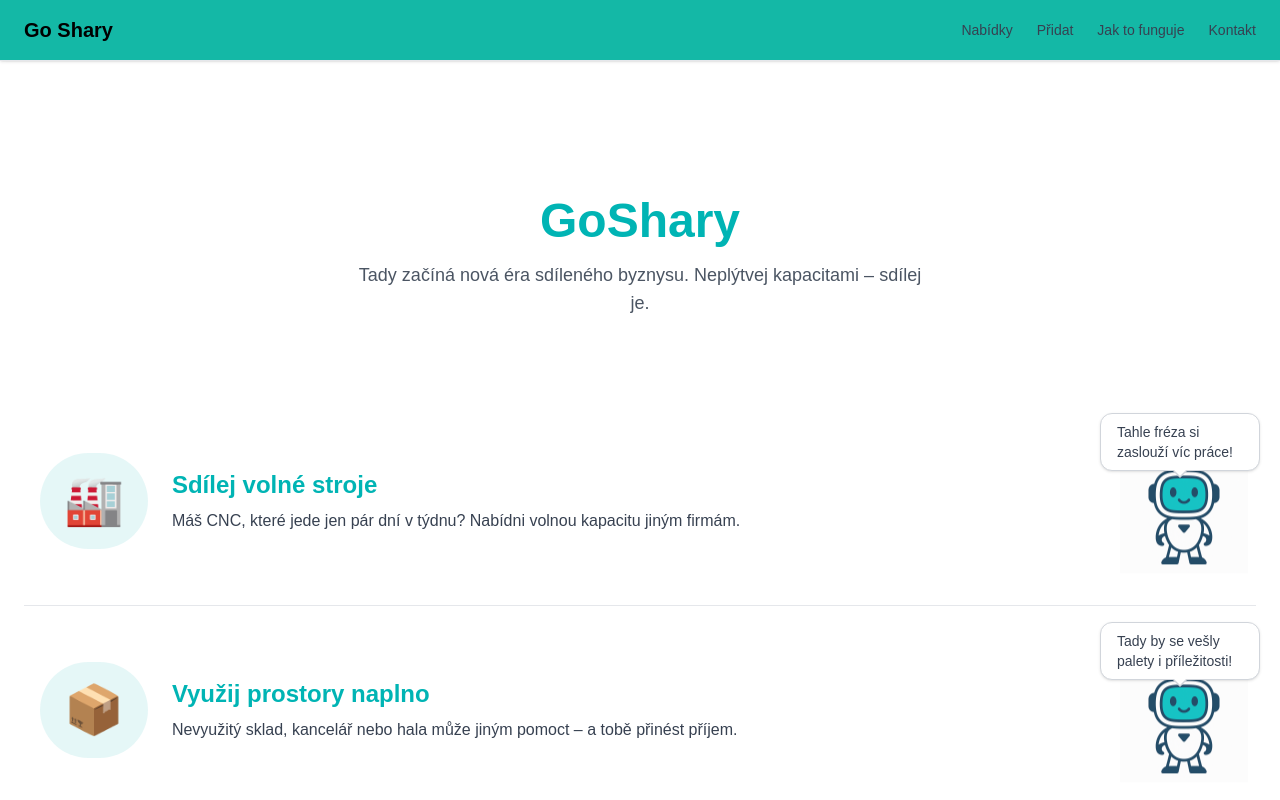
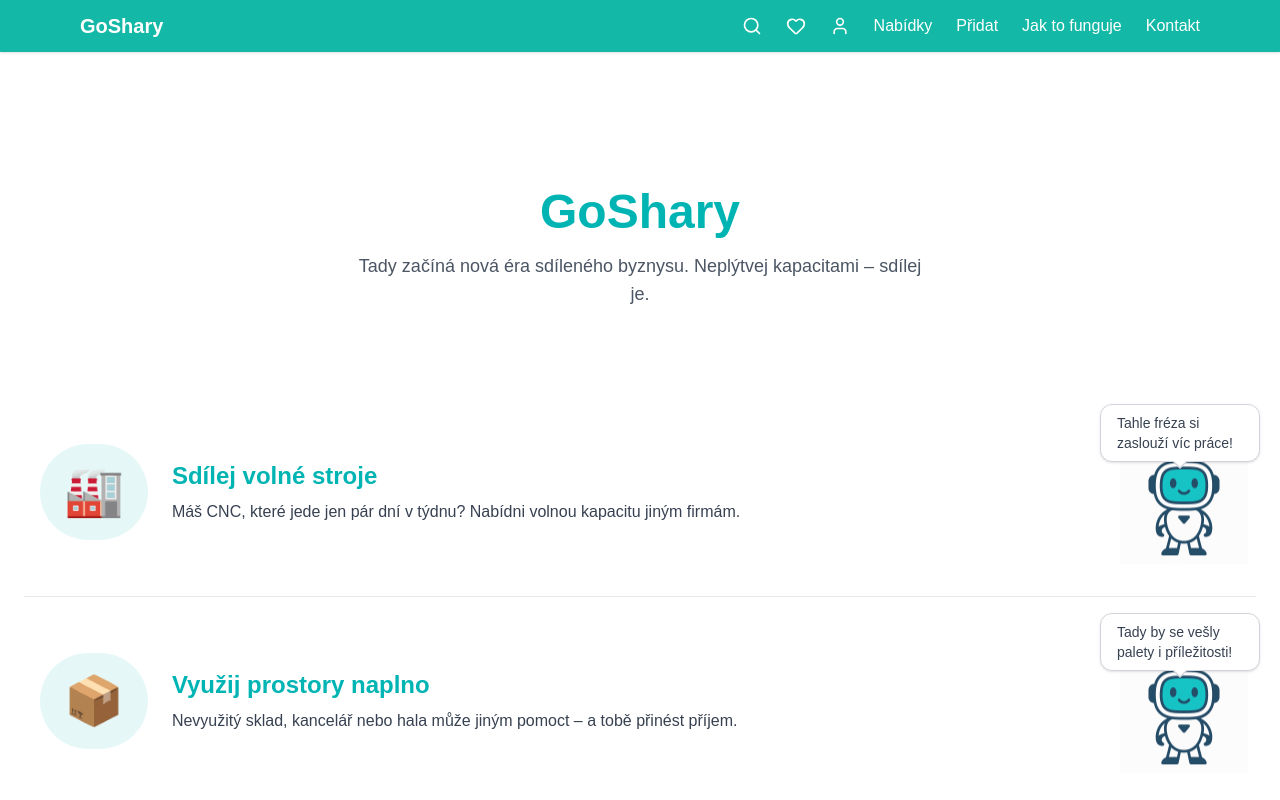
Before and after one commit to Tekier10/goshary, a Next.js app: page / in a window 1280 px wide. Shown: the top 800 px of the page. Built offline with nearby package versions, Linux system fonts and the light colour scheme; a web font is replaced by a local one.

Commit message:
Update Header.tsx

```diff
--- a/components/Header.tsx
+++ b/components/Header.tsx
@@ -1,37 +1,45 @@
-// components/Header.tsx – hlavní navigace s hamburger menu
+// components/Header.tsx – hlavní navigace s hamburger menu a ikonami s tooltipy
 
-import { useState } from 'react'; import Link from 'next/link'; import { Menu, X } from 'lucide-react'; // ikonky
+import { useState } from 'react'; import Link from 'next/link'; import { Menu, X, Search, Heart, User } from 'lucide-react';
 
-export default function Header() { const [open, setOpen] = useState(false);
+export default function Header() { const [isOpen, setIsOpen] = useState(false);
 
-const toggleMenu = () => setOpen(!open);
+return ( <header className="bg-teal-500 text-white shadow"> <div className="max-w-6xl mx-auto px-4 py-3 flex justify-between items-center"> <Link href="/"> <span className="text-white text-xl font-bold">GoShary</span> </Link>
 
-return ( <header className="flex items-center justify-between px-6 py-4 border-b bg-teal-500 text-white shadow sticky top-0 z-50"> <Link href="/"> <span className="text-xl font-bold text-black">Go Shary</span> </Link>
+<nav className="hidden md:flex items-center gap-6">
+      <Link href="/search" className="hover:text-gray-200" title="Vyhledávání">
+        <Search size={20} />
+      </Link>
+      <Link href="/favorites" className="hover:text-gray-200" title="Oblíbené">
+        <Heart size={20} />
+      </Link>
+      <Link href="/login" className="hover:text-gray-200" title="Přihlášení">
+        <User size={20} />
+      </Link>
+      <Link href="/nabidky" className="hover:text-gray-200">Nabídky</Link>
+      <Link href="/pridat" className="hover:text-gray-200">Přidat</Link>
+      <Link href="/jak-to-funguje" className="hover:text-gray-200">Jak to funguje</Link>
+      <Link href="/kontakt" className="hover:text-gray-200">Kontakt</Link>
+    </nav>
 
-<nav className="hidden md:flex gap-6 text-sm font-medium text-gray-700">
-    <Link href="/nabidky">Nabídky</Link>
-    <Link href="/pridat">Přidat</Link>
-    <Link href="/jak-to-funguje">Jak to funguje</Link>
-    <Link href="/kontakt">Kontakt</Link>
-  </nav>
+    <button
+      onClick={() => setIsOpen(!isOpen)}
+      className="md:hidden text-white"
+      aria-label="Menu"
+    >
+      {isOpen ? <X size={24} /> : <Menu size={24} />}
+    </button>
+  </div>
 
-  <button
-    className="md:hidden text-gray-700"
-    onClick={toggleMenu}
-    aria-label="Otevřít menu"
-  >
-    {open ? <X size={24} /> : <Menu size={24} />}
-  </button>
-
-  {/* Mobile menu */}
-  {open && (
-    <div className="absolute top-full left-0 w-full bg-white shadow-md border-t md:hidden">
-      <nav className="flex flex-col gap-4 p-4 text-sm text-gray-700">
-        <Link href="/nabidky" onClick={toggleMenu}>Nabídky</Link>
-        <Link href="/pridat" onClick={toggleMenu}>Přidat</Link>
-        <Link href="/jak-to-funguje" onClick={toggleMenu}>Jak to funguje</Link>
-        <Link href="/kontakt" onClick={toggleMenu}>Kontakt</Link>
-      </nav>
+  {isOpen && (
+    <div className="md:hidden px-4 pb-4 flex flex-col gap-3 bg-teal-600 text-white">
+      <Link href="/search">🔍 Vyhledávání</Link>
+      <Link href="/favorites">❤️ Oblíbené</Link>
+      <Link href="/login">👤 Přihlášení</Link>
+      <Link href="/nabidky">Nabídky</Link>
+      <Link href="/pridat">Přidat</Link>
+      <Link href="/jak-to-funguje">Jak to funguje</Link>
+      <Link href="/kontakt">Kontakt</Link>
     </div>
   )}
 </header>
```
